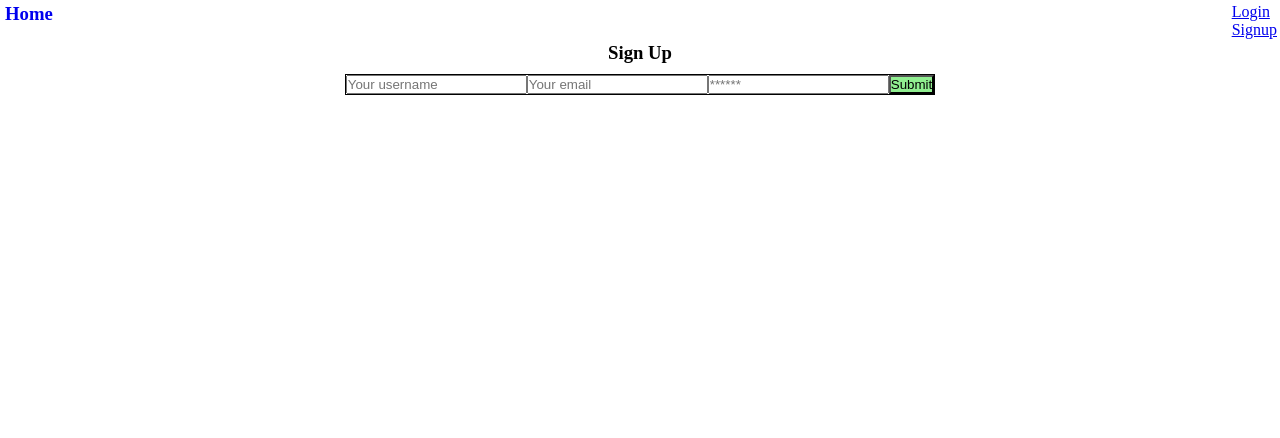
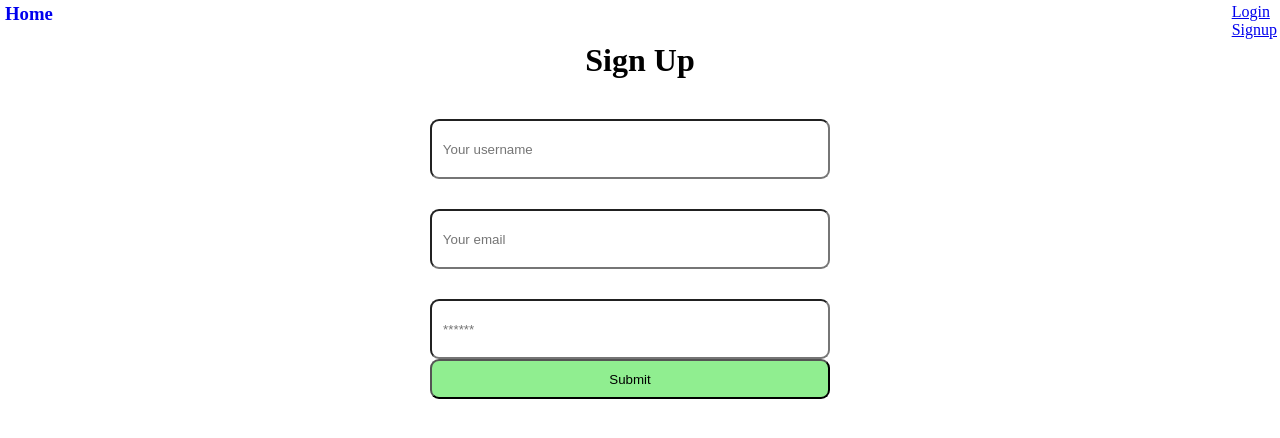
Before and after one commit to nathanhawk2/interest-board, a React (Create React App) app in the folder client/: page /signup in a window 1280 px wide. Shown: the top 438 px of the page. Built offline with nearby package versions, Linux system fonts and the light colour scheme.

Commit message:
signUp page

```diff
--- a/client/src/pages/Signup.js
+++ b/client/src/pages/Signup.js
@@ -47,29 +47,29 @@ const Signup = () => {
       )
     }
     return (
-      <form style={{display: 'inline-block', border: 'solid 1px black', boxSizing: 'border-box', justifyContent: 'center'}} onSubmit={handleFormSubmit}>
-        <input
-          placeholder="Your username"
+      <form style={{display: 'flex', boxSizing: 'border-box', justifyContent: 'center', flexDirection: 'column'}} onSubmit={handleFormSubmit}>
+        <input style={{ marginRight: '20px', height: '60px', width: '400px', borderRadius: '9px', marginTop: '30px'}}
+          placeholder="   Your username"
           name="username"
           type="text"
           value={formState.name}
           onChange={handleChange}
         />
-        <input
-          placeholder="Your email"
+        <input style={{ marginRight: '20px', height: '60px', width: '400px', borderRadius: '9px', marginTop: '30px'}}
+          placeholder="   Your email"
           name="email"
           type="email"
           value={formState.email}
           onChange={handleChange}
         />
-        <input
-          placeholder="******"
+        <input style={{ height: '60px', width: '400px', marginRight: '5px', borderRadius: '9px', marginTop: '30px'}}
+          placeholder="   ******"
           name="password"
           type="password"
           value={formState.password}
           onChange={handleChange}
         />
-        <button style={{cursor: 'pointer', backgroundColor: 'lightgreen'}} type="submit">
+        <button style={{cursor: 'pointer', justifyContent: 'center', backgroundColor: 'lightgreen', width: '400px', height: '40px', borderRadius: '9px'}} type="submit">
           Submit
         </button>
       </form>
@@ -78,7 +78,7 @@ const Signup = () => {
 
   return (
     <main>
-      <h3 style={{display: 'flex', justifyContent: 'center'}}>Sign Up</h3>
+      <h1 style={{display: 'flex', justifyContent: 'center'}}>Sign Up</h1>
       <div className='container' style={{display: 'flex', justifyContent: 'center', marginTop: '10px'}}>
         {renderForm()}
         {error && <div>{error.message}</div>}
```
